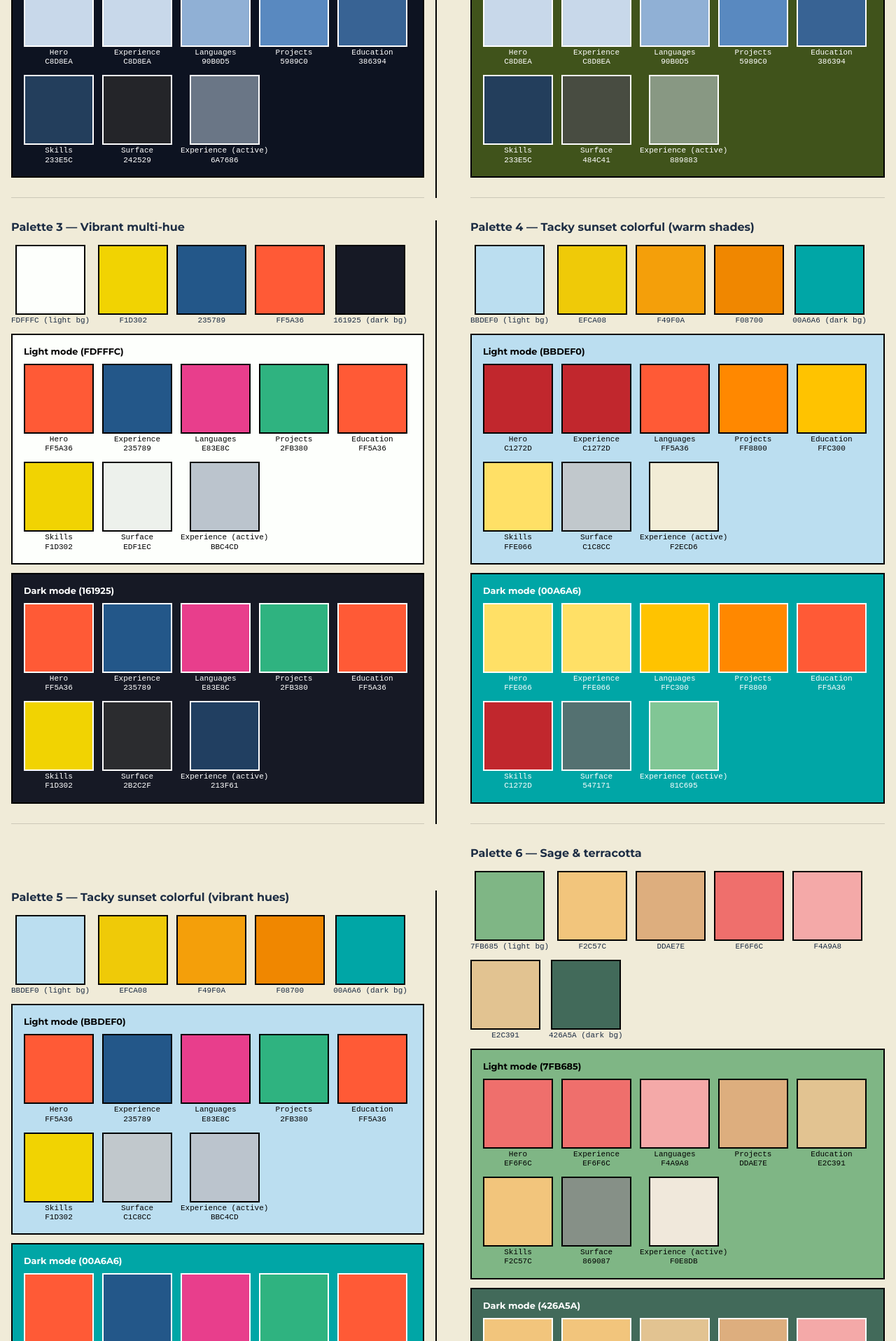
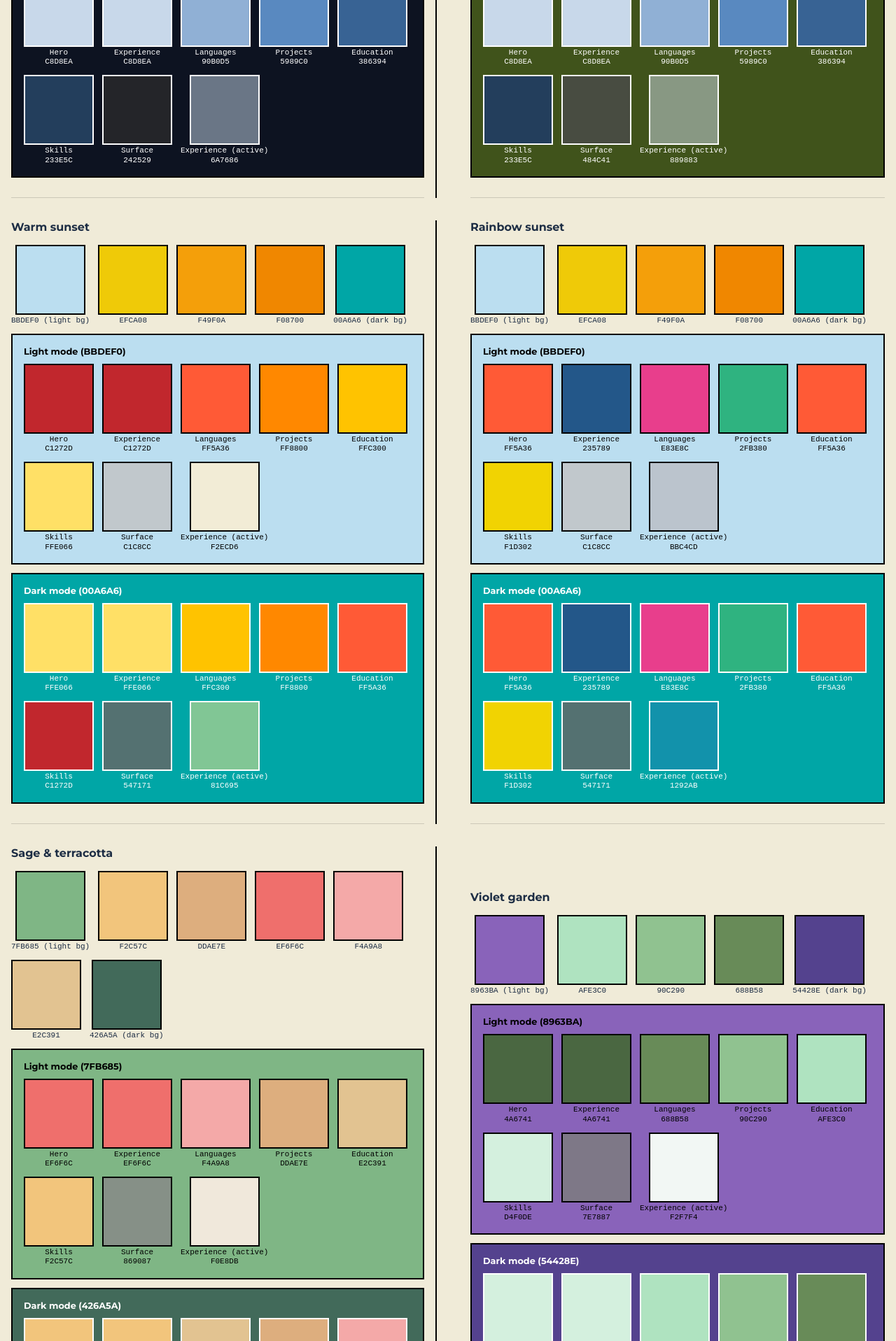
Before and after one commit to lskal/personal-experimental-website, a React (Vite) app: page / in a window 1280 px wide. Shown: the part 4453-6370 px from the top of the page at 70% size. Built offline with nearby package versions, Linux system fonts and the light colour scheme; no server answers.

Commit message:
Remove Vibrant multi-hue from the palette demo, shorten sunset names
Too much red/yellow contrast. Also renamed the two Tacky sunset variants
to 'Warm sunset' / 'Rainbow sunset'.

```diff
--- a/src/components/PaletteDemo/PaletteDemo.tsx
+++ b/src/components/PaletteDemo/PaletteDemo.tsx
@@ -37,7 +37,7 @@ function reverseSectionHexes(sections: Swatch[]): Swatch[] {
 
 const palettes: PaletteBlock[] = [
 	{
-		title: 'Palette 1 — Cool blues',
+		title: 'Cool blues',
 		core: [
 			{ hex: '#F0EBD8', label: 'F0EBD8 (light bg)' },
 			{ hex: '#748CAB', label: '748CAB' },
@@ -60,7 +60,7 @@ const palettes: PaletteBlock[] = [
 		activeExperience: { light: '#EFF1F5', dark: '#6A7686' },
 	},
 	{
-		title: 'Palette 2 — Botanical greens',
+		title: 'Botanical greens',
 		core: [
 			{ hex: '#D7F9F1', label: 'D7F9F1 (light bg)' },
 			{ hex: '#AFBC88', label: 'AFBC88' },
@@ -83,30 +83,7 @@ const palettes: PaletteBlock[] = [
 		activeExperience: { light: '#EFF1F5', dark: '#889883' },
 	},
 	{
-		title: 'Palette 3 — Vibrant multi-hue',
-		core: [
-			{ hex: '#FDFFFC', label: 'FDFFFC (light bg)' },
-			{ hex: '#F1D302', label: 'F1D302' },
-			{ hex: '#235789', label: '235789' },
-			{ hex: '#FF5A36', label: 'FF5A36' },
-			{ hex: '#161925', label: '161925 (dark bg)' },
-		],
-		lightBg: '#FDFFFC',
-		darkBg: '#161925',
-		hero: { hex: '#FF5A36', label: 'Hero' },
-		sections: [
-			{ hex: '#235789', label: 'Experience' },
-			{ hex: '#E83E8C', label: 'Languages' },
-			{ hex: '#2FB380', label: 'Projects' },
-			{ hex: '#FF5A36', label: 'Education' },
-			{ hex: '#F1D302', label: 'Skills' },
-		],
-		scale: false,
-		surface: { light: '#EDF1EC', dark: '#2B2C2F' },
-		activeExperience: { light: '#BBC4CD', dark: '#213F61' },
-	},
-	{
-		title: 'Palette 4 — Tacky sunset colorful (warm shades)',
+		title: 'Warm sunset',
 		core: [
 			{ hex: '#BBDEF0', label: 'BBDEF0 (light bg)' },
 			{ hex: '#EFCA08', label: 'EFCA08' },
@@ -129,7 +106,7 @@ const palettes: PaletteBlock[] = [
 		activeExperience: { light: '#F2ECD6', dark: '#81C695' },
 	},
 	{
-		title: 'Palette 5 — Tacky sunset colorful (vibrant hues)',
+		title: 'Rainbow sunset',
 		core: [
 			{ hex: '#BBDEF0', label: 'BBDEF0 (light bg)' },
 			{ hex: '#EFCA08', label: 'EFCA08' },
@@ -152,7 +129,7 @@ const palettes: PaletteBlock[] = [
 		activeExperience: { light: '#BBC4CD', dark: '#1292AB' },
 	},
 	{
-		title: 'Palette 6 — Sage & terracotta',
+		title: 'Sage & terracotta',
 		core: [
 			{ hex: '#7FB685', label: '7FB685 (light bg)' },
 			{ hex: '#F2C57C', label: 'F2C57C' },
@@ -177,7 +154,7 @@ const palettes: PaletteBlock[] = [
 		activeExperience: { light: '#F0E8DB', dark: '#9A9C74' },
 	},
 	{
-		title: 'Palette 7 — Violet garden',
+		title: 'Violet garden',
 		core: [
 			{ hex: '#8963BA', label: '8963BA (light bg)' },
 			{ hex: '#AFE3C0', label: 'AFE3C0' },
@@ -200,7 +177,7 @@ const palettes: PaletteBlock[] = [
 		activeExperience: { light: '#F2F7F4', dark: '#9A9CBA' },
 	},
 	{
-		title: 'Palette 8 — Indigo storm',
+		title: 'Indigo storm',
 		core: [
 			{ hex: '#347FC4', label: '347FC4 (light bg)' },
 			{ hex: '#989FCE', label: '989FCE' },
@@ -223,7 +200,7 @@ const palettes: PaletteBlock[] = [
 		activeExperience: { light: '#E9EAF0', dark: '#71748E' },
 	},
 	{
-		title: 'Palette 9 — Forest twilight',
+		title: 'Forest twilight',
 		core: [
 			{ hex: '#80B192', label: '80B192 (light bg)' },
 			{ hex: '#6A8D92', label: '6A8D92' },
@@ -247,7 +224,7 @@ const palettes: PaletteBlock[] = [
 		activeExperience: { light: '#DCE2E3', dark: '#727885' },
 	},
 	{
-		title: 'Original 10 — current site colors',
+		title: 'Originals',
 		core: [
 			{ hex: '#FFFFFF', label: 'FFFFFF (light bg)' },
 			{ hex: '#F7F7F8', label: 'F7F7F8' },
```
